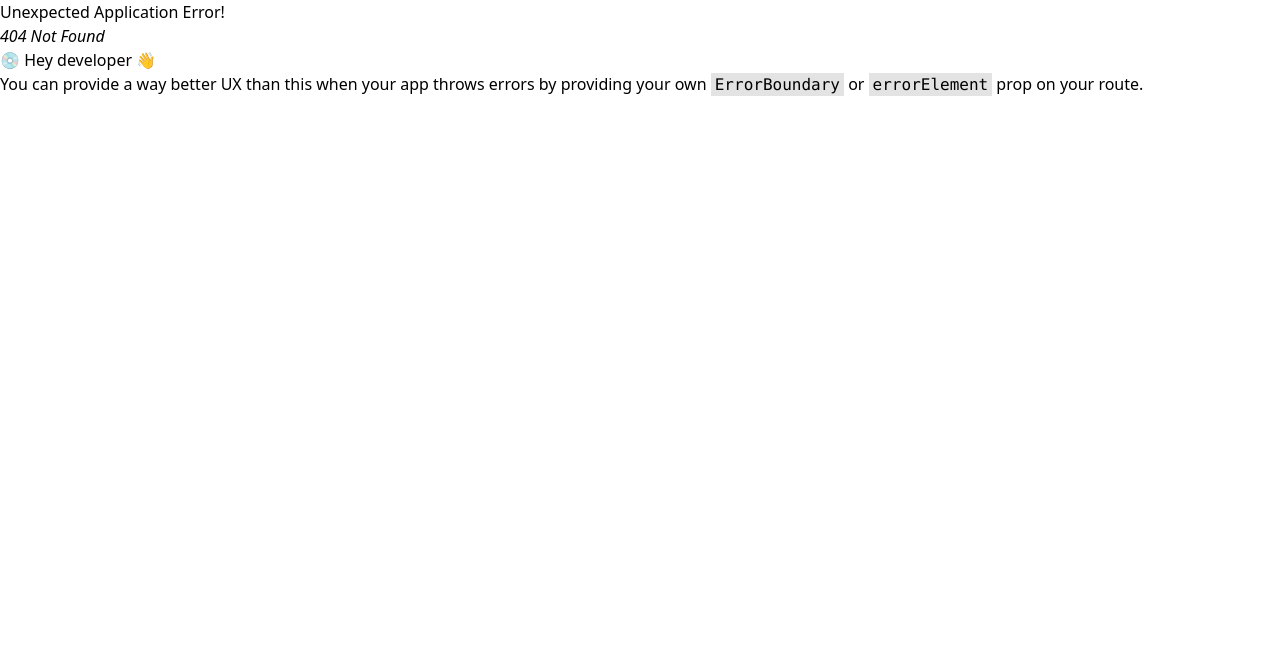
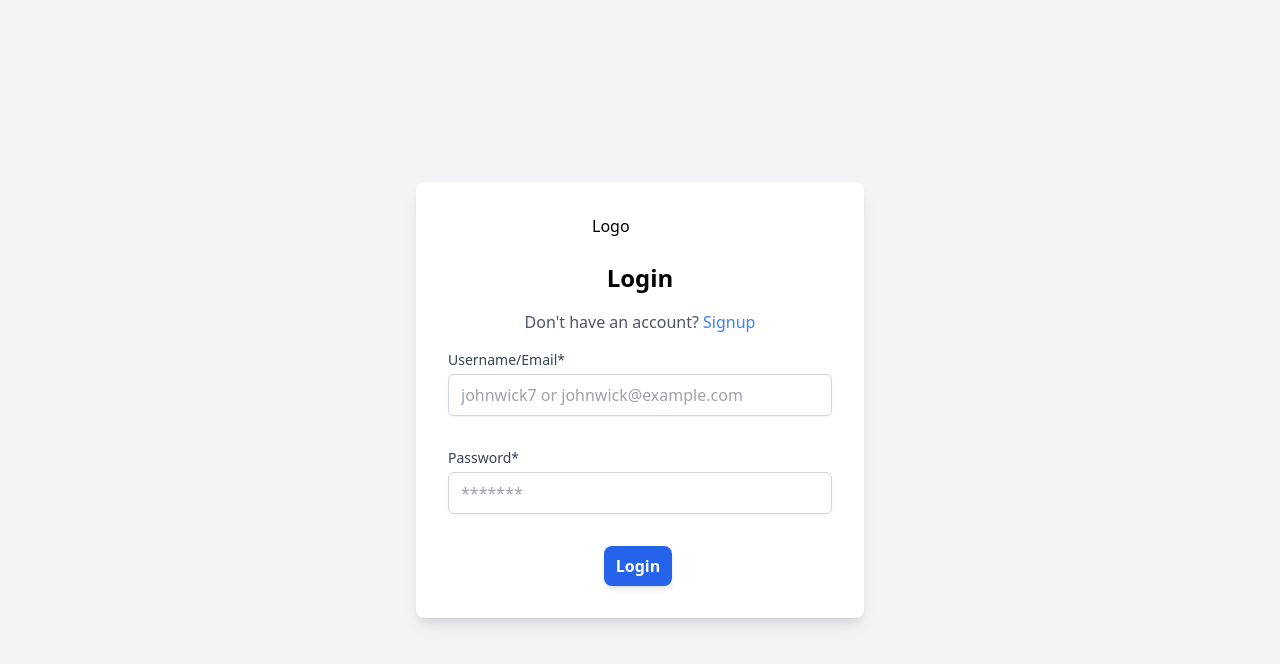
Before and after one commit to hashir-mohd/watchwave, a React (Vite) app in the folder frontend/: page /login in a window 1280 px wide. Before the commit this address had no page. Shown: the top 664 px of the page. Built offline with nearby package versions, Linux system fonts and the light colour scheme.

Commit message:
sign in page completed

```diff
--- a/frontend/src/components/Button.jsx
+++ b/frontend/src/components/Button.jsx
@@ -1,11 +1,13 @@
 import React from "react";
 
-function Button({ className, text = "Button content here" }) {
+function Button({ className, children, type = "Button", ...props }) {
   return (
     <button
       className={`w-full bg-[#383737] px-3 py-2 hover:bg-[#4f4e4e] sm:w-auto sm:bg-transparent ${className}`}
+      type={type}
+      {...props}
     >
-      {text}
+      {children}
     </button>
   );
 }
--- a/frontend/src/components/Header/Header.jsx
+++ b/frontend/src/components/Header/Header.jsx
@@ -229,11 +229,11 @@ function Header() {
             </li>
           </ul>
           <div className="mb-8 mt-auto flex w-full flex-wrap gap-4 px-4 sm:mb-0 sm:mt-0 sm:items-center sm:px-0">
-            <SpButton
-              text="Log in"
-            >
+            <Link to="/login">
+            <SpButton>
               Log in
             </SpButton>
+            </Link>
             <Link to="/signup">
               <SpButton>Sign up</SpButton>
             </Link>
--- a/frontend/src/components/LayoutController.jsx
+++ b/frontend/src/components/LayoutController.jsx
@@ -5,13 +5,15 @@ function LayoutController({authStatus, children, sidebar=true}) {
     return (
         <div>
             {authStatus && <Header />}
-            {sidebar && authStatus && (
+            {sidebar && authStatus ? (
                 <div className="flex min-h-[calc(100vh-66px)] sm:min-h-[calc(100vh-82px)]">
                     <Sidebar />
                     {children}
                 </div>
-            )}
-            {children}
+            ): (
+          <>{children}</>
+        )}
+
         </div>
 
     )
--- a/frontend/src/main.jsx
+++ b/frontend/src/main.jsx
@@ -3,7 +3,7 @@ import ReactDOM from "react-dom/client";
 import App from "./App.jsx";
 import "./index.css";
 import { createBrowserRouter, RouterProvider } from "react-router-dom";
-import { Signup, Home } from "./pages/index.js";
+import { Signup, Home, Login } from "./pages/index.js";
 import LayoutController from "./components/LayoutController.jsx";
 
 
@@ -27,6 +27,14 @@ const router = createBrowserRouter([
                         <Signup />
                     </LayoutController>
                 )
+            },
+            {
+                path : "/login",
+                element: (
+                    <LayoutController authStatus={false} sidebar= {false}>
+                        <Login />
+                    </LayoutController>
+                )
             }
         ]
     }
--- /dev/null
+++ b/frontend/src/pages/Login.jsx
@@ -0,0 +1,101 @@
+import React from "react";
+import { Link } from "react-router-dom";
+import { useForm } from "react-hook-form";
+import { zodResolver } from "@hookform/resolvers/zod";
+import { z } from "zod";
+import { Input, Logo, SpButton } from "../components/index.js";
+
+function Login() {
+    const schema = z.object({
+        usernameOrEmail: z
+          .string()
+          .min(1, "Username or email is required")
+          .refine((value) => {
+            // Check if the value is a valid email
+            const emailPattern = /^[^\s@]+@[^\s@]+\.[^\s@]+$/;
+            return emailPattern.test(value) || value.length >= 4;
+          }, {
+            message: "Enter a valid email or username (minimum 4 characters)",
+          })
+          .refine((value) => {
+            // Check if username has no spaces and is all lowercase
+            if (value.includes("@")) return true; // Skip email validation for username checks
+            return !value.includes(" ") && value === value.toLowerCase();
+          }, {
+            message: "Username must be all lowercase and contain no spaces",
+          }),
+        password: z.string().min(6, "Password must be at least 6 characters long"),
+      });
+
+  const {
+    register,
+    handleSubmit,
+    setError,
+    formState: { errors, isSubmitting },
+  } = useForm({
+    resolver: zodResolver(schema),
+  });
+
+  const createAccount = (data) => {
+    console.log("form-data", data);
+};
+  return (
+    <div className="flex items-center justify-center min-h-screen bg-gray-100">
+    <div className="bg-white p-8 rounded-lg shadow-lg w-full max-w-md">
+      <div className="flex justify-center mb-6">
+        <Logo className="w-24 h-auto" />
+      </div>
+      <h1 className="text-2xl font-bold mb-4 text-center">Login</h1>
+      <p className="text-center mb-4 text-gray-600">
+        Don't have an account?{' '}
+        <Link to="/signup" className="text-blue-500 hover:underline">
+          Signup
+        </Link>
+      </p>
+      <form onSubmit={handleSubmit(createAccount)} className="space-y-4">
+        <div>
+          <label htmlFor="usernameOrEmail" className="block text-sm font-medium text-gray-700 mb-1">
+            Username/Email*
+          </label>
+          <Input
+            type="text"
+            id="usernameOrEmail"
+            placeholder="johnwick7 or johnwick@example.com"
+            className="w-full px-3 py-2 border border-gray-300 rounded-md shadow-sm focus:outline-none focus:ring-2 focus:ring-blue-500"
+            {...register("usernameOrEmail")}
+          />
+          {errors.usernameOrEmail && (
+            <p className="mt-1 text-sm text-red-600">{errors.usernameOrEmail.message}</p>
+          )}
+        </div>
+        <div>
+          <label htmlFor="password" className="block text-sm font-medium text-gray-700 mb-1">
+            Password*
+          </label>
+          <Input
+            type="password"
+            id="password"
+            placeholder="*******"
+            className="w-full px-3 py-2 border border-gray-300 rounded-md shadow-sm focus:outline-none focus:ring-2 focus:ring-blue-500"
+            {...register("password")}
+          />
+          {errors.password && (
+            <p className="mt-1 text-sm text-red-600">{errors.password.message}</p>
+          )}
+        </div>
+        <div className="flex justify-center">
+          <SpButton
+            type="submit"
+            className="w-full py-2 bg-blue-600 text-white font-semibold rounded-lg shadow-md hover:bg-blue-700 focus:outline-none focus:ring-2 focus:ring-blue-500"
+            disabled={isSubmitting}
+          >
+            Login
+          </SpButton>
+        </div>
+      </form>
+    </div>
+  </div>
+  );
+}
+
+export default Login;
--- a/frontend/src/pages/Signup.jsx
+++ b/frontend/src/pages/Signup.jsx
@@ -4,7 +4,7 @@ import { Logo, Input, SpButton } from '../components/index.js';
 import { z } from 'zod';
 import { zodResolver } from '@hookform/resolvers/zod';
 import { MdOutlineCloudUpload } from "react-icons/md";
-import { CgProfile } from "react-icons/cg";
+import {Link} from "react-router-dom";
 
 function Signup() {
     const schema = z.object({
@@ -30,30 +30,21 @@ function Signup() {
 
     const [profilePic,setProfilePic] = useState(null);
     const [coverPic,setCoverPic] = useState(null);
-    const[selectedImage,setSelectedImage] = useState(null);
+    const[selectedProfile,setSelectedProfile] = useState(null);
     const [selectedCover,setSelectedCover] = useState(null);
 
-    function handleImageSelect(e){
+    function handleImageSelect(e,setImage){
         const file = e.target.files[0];
         if(file){
-            setProfilePic(file);
+
             const reader = new FileReader();
             reader.onloadend =() =>{
-                setSelectedImage(reader.result);
+                setImage(reader.result);
             }
             reader.readAsDataURL(file);
         }
-    };
-    function handleCoverSelect (e){
-        const file = e.target.files[0];
-        if(file){
-            setCoverPic(file);
-            const reader = new FileReader();
-            reader.onloadend =() =>{
-                setSelectedCover(reader.result);
-            }
-            reader.readAsDataURL(file);
-    }
+
+
 }
     const createAccount = (data) => {
         console.log("form-data", data);
@@ -65,7 +56,16 @@ function Signup() {
                 <div className="flex justify-center mb-6">
                     <Logo className="w-24" />
                 </div>
-                <h2 className="text-2xl font-semibold text-center mb-4">Create an Account</h2>
+                <div className="w-full flex flex-col items-center justify-center mb-6 text-white">
+          <h1 className="text-2xl">Signup</h1>
+          <span>
+            already have an account?
+            <Link to="/login" className="text-blue-500 inline">
+              Login
+            </Link>
+          </span>
+        </div>
+                <h2 className="text-2xl font-semibold text-center mb-4 text-white">Create an Account</h2>
                 <form onSubmit={handleSubmit(createAccount)} className="space-y-4">
 
 
@@ -77,7 +77,7 @@ function Signup() {
           >
             <div
               className={`mx-auto mt-6 flex justify-center w-[141px] h-[141px] bg-blue-300/20 rounded-full bg-cover bg-center bg-no-repeat border-2 border-purple-700 `}
-              style={{ backgroundImage: `url(${selectedImage})` }}
+              style={{ backgroundImage: `url(${selectedProfile})` }}
             >
               <div className="bg-white/90 flex justify-center items-center rounded-full w-7 h-7 text-center ml-28 mt-[106px]">
                 <input
@@ -87,7 +87,8 @@ function Signup() {
                   accept="image/png, image/jpg, image/jpeg, image/gif"
                   {...register("profileImg", { required: true })}
                   onChange={(e) => {
-                    handleImageSelect(e);
+                    setProfilePic(e.target.files[0]);
+                    handleImageSelect(e, setSelectedProfile);
                   }}
                 />
 
@@ -108,7 +109,8 @@ function Signup() {
                 accept="image/png, image/jpg, image/jpeg, image/gif"
                 {...register("coverphoto", { required: false })}
                 onChange={(e) => {
-                  handleCoverSelect(e);
+                  setCoverPic(e.target.files[0]);
+                  handleImageSelect(e, setSelectedCover);
                 }}
               />
 
--- a/frontend/src/pages/index.js
+++ b/frontend/src/pages/index.js
@@ -1,5 +1,6 @@
 import Home from './Home.jsx';
 import Signup from './Signup.jsx';
+import Login from './Login.jsx';
 
 
-export { Home, Signup };
+export { Home, Signup, Login };
```
Also changed, not shown: 1 other file (tests, documents, lock files or other folders).
